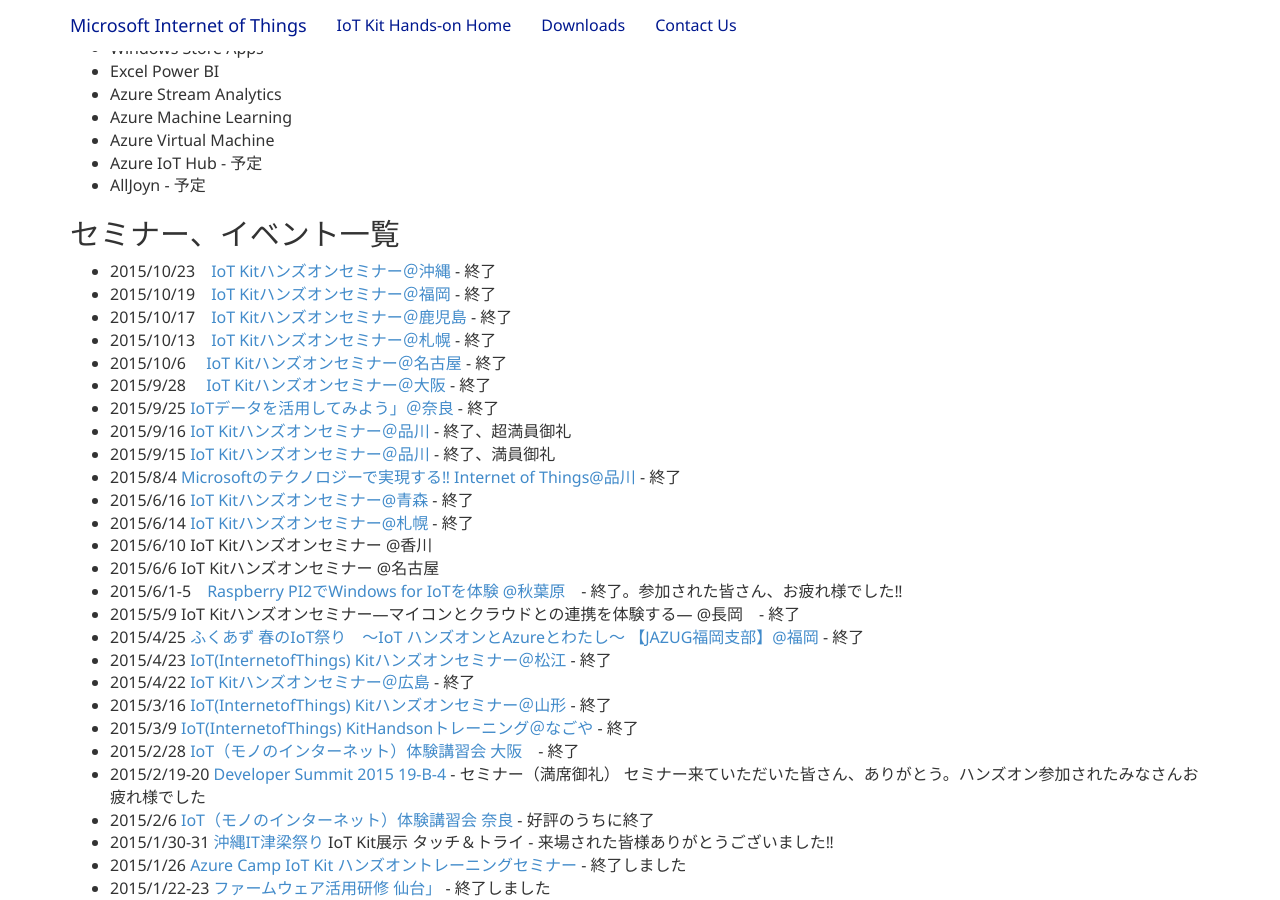
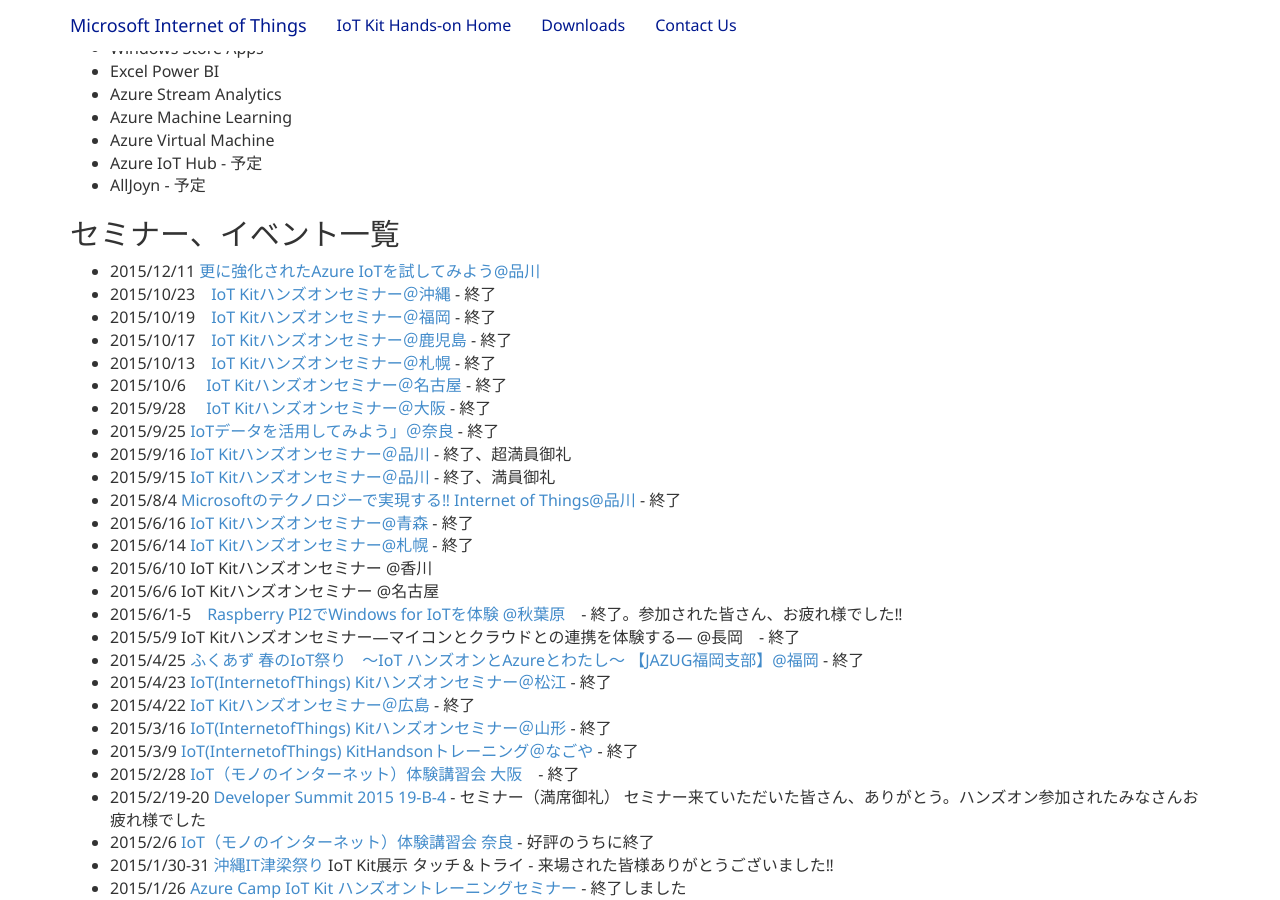
Before and after one commit to ms-iotkithol-jp/ms-iotkithol-jp.github.io, a Jekyll site: the page built from HowToLearn.md, in a window 1280 px wide and 900 px high, scrolled down 849 px. Built offline with Jekyll 4.4.1, drawn with Linux system fonts in a browser that asks for light colours.

Commit message:
Add Seminar Schdule

```diff
--- a/HowToLearn.md
+++ b/HowToLearn.md
@@ -35,6 +35,7 @@
 
 ## セミナー、イベント一覧
 
+* 2015/12/11 [更に強化されたAzure IoTを試してみよう@品川](http://www.microsoft.com/click/services/Redirect2.ashx?CR_EAC=300322593)
 * 2015/10/23　[IoT Kitハンズオンセミナー＠沖縄](https://msevents.microsoft.com/CUI/EventDetail.aspx?EventID=1032671394&Culture=ja-JP&community=0) - 終了
 * 2015/10/19　[IoT Kitハンズオンセミナー＠福岡](https://msevents.microsoft.com/CUI/EventDetail.aspx?EventID=1032671390&Culture=ja-JP&community=0) - 終了
 * 2015/10/17　[IoT Kitハンズオンセミナー＠鹿児島](https://html5j-kagoshima.doorkeeper.jp/events/31228) - 終了
```
